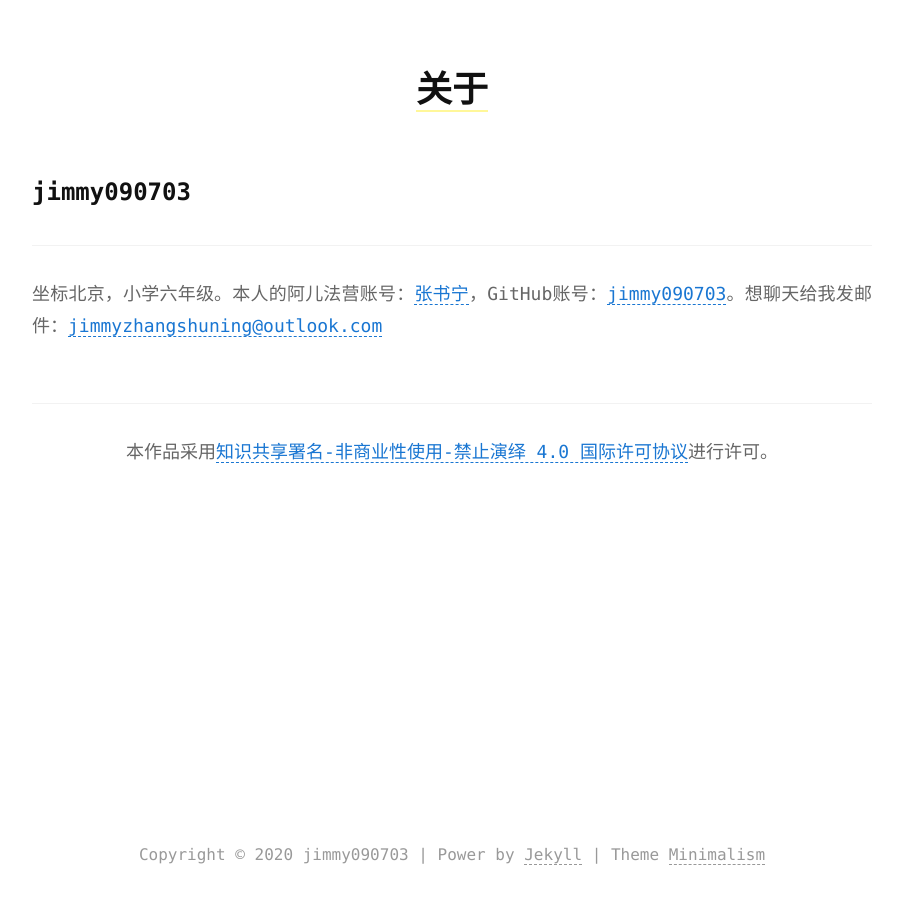
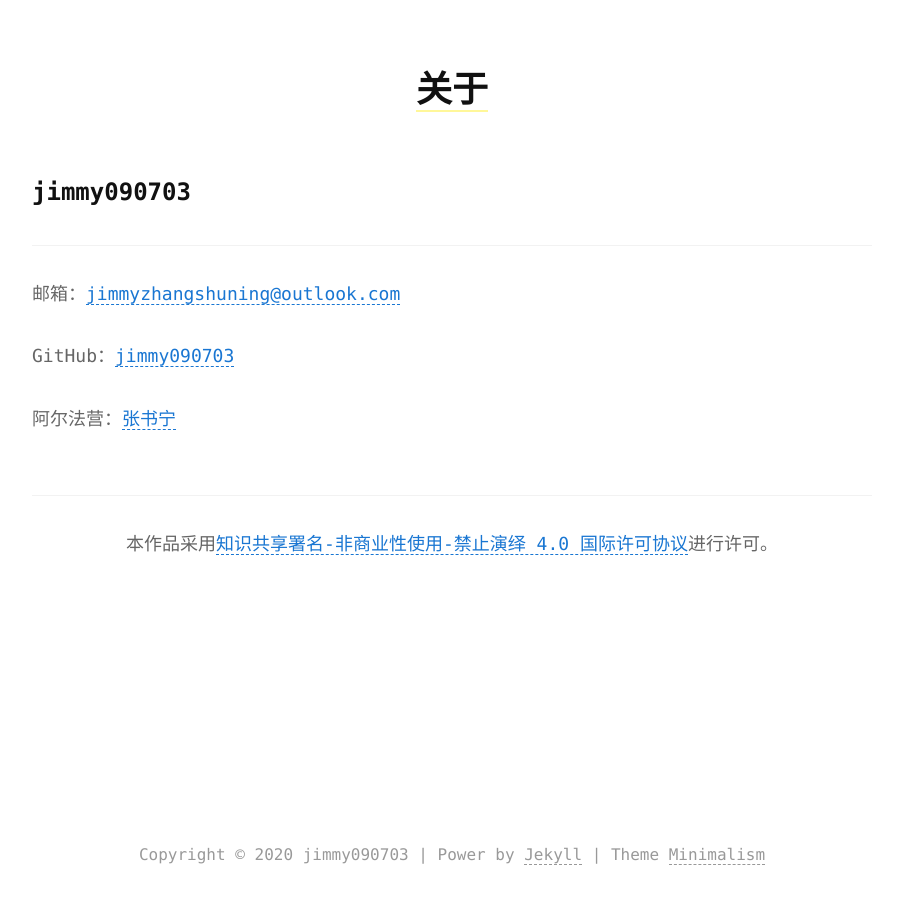
Before and after one commit to jimmy090703/jimmy090703.github.io, a Jekyll site: the page built from about.md, in a window 1280 px wide. Shown: the whole page, without its empty margins (188-1091 px from the left). Built offline with Jekyll 4.4.1, drawn with Linux system fonts in a browser that asks for light colours; comment, search, counter and statistics services are not loaded.

Commit message:
Update about.md

```diff
--- a/about.md
+++ b/about.md
@@ -7,4 +7,8 @@ date: 2020-07-30 12:35:00 +0800
 
 ---
 
-坐标北京，小学六年级。本人的阿儿法营账号：[张书宁](https://www.aerfaying.com/Users/1076819)，GitHub账号：[jimmy090703](https://github.com/jimmy090703)。想聊天给我发邮件：[jimmyzhangshuning@outlook.com](mailto:jimmyzhangshuning@outlook.com)
+邮箱：<jimmyzhangshuning@outlook.com>
+
+GitHub：[jimmy090703](https://github.com/jimmy090703)
+
+阿尔法营：[张书宁](https://www.aerfaying.com/Users/1076819)
```
